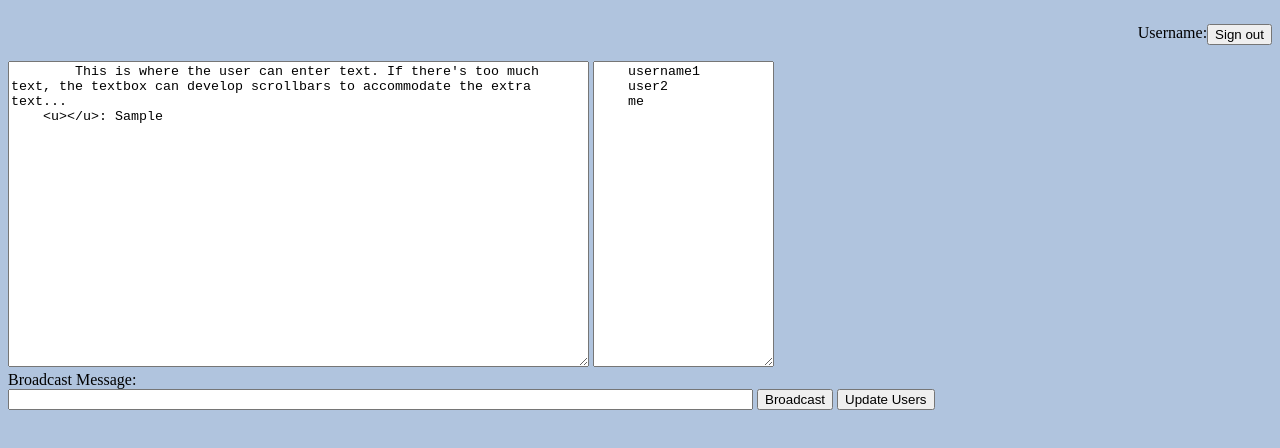
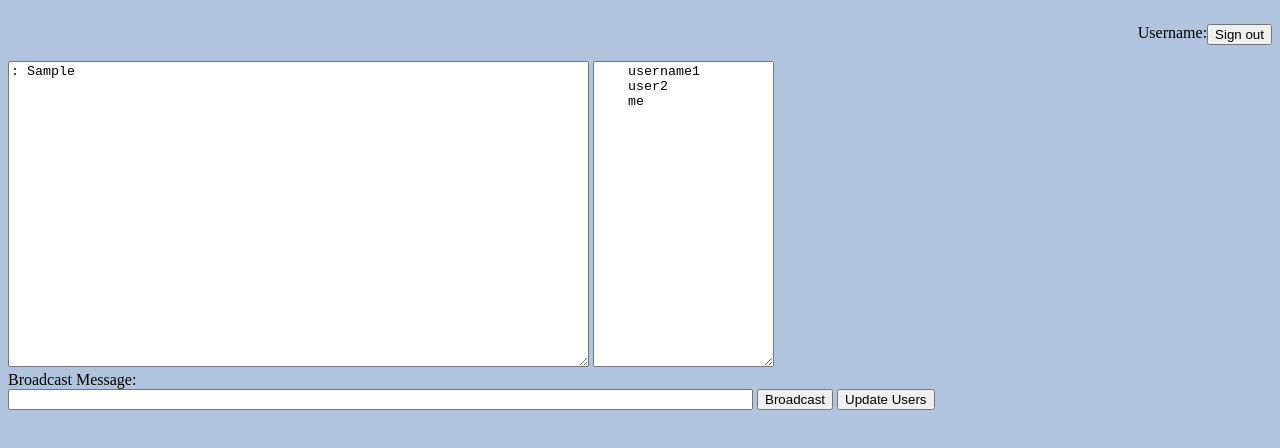
Before and after one commit to zoobrew/HtmlChatClient, a plain HTML site: page index.html in a window 1280 px wide. Both pictures are taken after typing "Sample" into the empty fields and a click on the input "Broadcast". Drawn offline with Linux system fonts and the light colour scheme.

Commit message:
work on broadcast messages
message isnt getting through but broadcast
declaration is

```diff
--- a/index.html
+++ b/index.html
@@ -9,9 +9,7 @@
         <button class="alignright" type="button">Sign out</button>
     </p>
     <div style="clear: both;"></div>
-    <textarea cols="70" rows="20" id="messagesbox">
-        This is where the user can enter text. If there's too much text, the textbox can develop scrollbars to accommodate the extra text...
-    </textarea>
+    <textarea cols="70" rows="20" id="messagesbox"></textarea>
     <textarea cols="20" rows="20">
     username1
     user2
@@ -22,32 +20,36 @@
         <br />
         <input type="text"  size="90" id="messageinput" required>
         <input type="submit" id='submitbroadcast' value="Broadcast">
-        <button type="button" id="updateusersbtn">Update Users</button>
+        <button type="button" id="updateusersbutton">Update Users</button>
     </form>
 
     <script type="text/javascript">
         var connection = new WebSocket('ws://127.0.0.1:8787');
         var username = window.location.search.split('=').pop().toLowerCase();
-
-        window.onload = function() {
-
         var form = document.getElementById('messageform');
         var messagefield = document.getElementById('messageinput');
         var broadcastBtn = document.getElementById('submitbroadcast');
+        var updateusersbtn = document.getElementById('updateusersbutton');
         var messages = document.getElementById('messagesbox');
-        /*
-        var header = document.getElementById('header');
-        */
 
         form.onsubmit = function(e){
             e.preventDefault();
             //console.log("Logging in as: " + username.value.toLowerCase());
             var message = messagefield.value;
-                connection.send("BROADCAST " + username + "\r\n" + message);
-                messages.innerHTML += '<u>'+ username + '</u>: ' + message + '\r\n';
+            connection.send("BROADCAST " + username + "\n" + message);
+            messages.innerHTML += username + ': ' + message + '\r\n';
             messagefield.value = '';
         }
-        };
+
+        updateusersbtn.onclick = function(e){
+            e.preventDefault();
+            connection.send("WHO HERE " + username);
+            //connection.send("SEND " + username + "fred" + "\nthis is the message");
+        }
+
+        /*window.onload = function() {
+
+        };*/
 
         connection.onopen = function(){
             /*Send a small message to the console once the connection is established */
@@ -65,6 +67,7 @@
         connection.onmessage = function(e){
            var server_message = e.data;
            console.log("MESSAGE: " + server_message);
+           messages.innerHTML += server_message + '\r\n';
         }
 
         /* Connection is refused or closed */
```
Also changed, not shown: sign-in.html (+0 -5 lines). Lines whose indentation alone changed are shown as unchanged.
